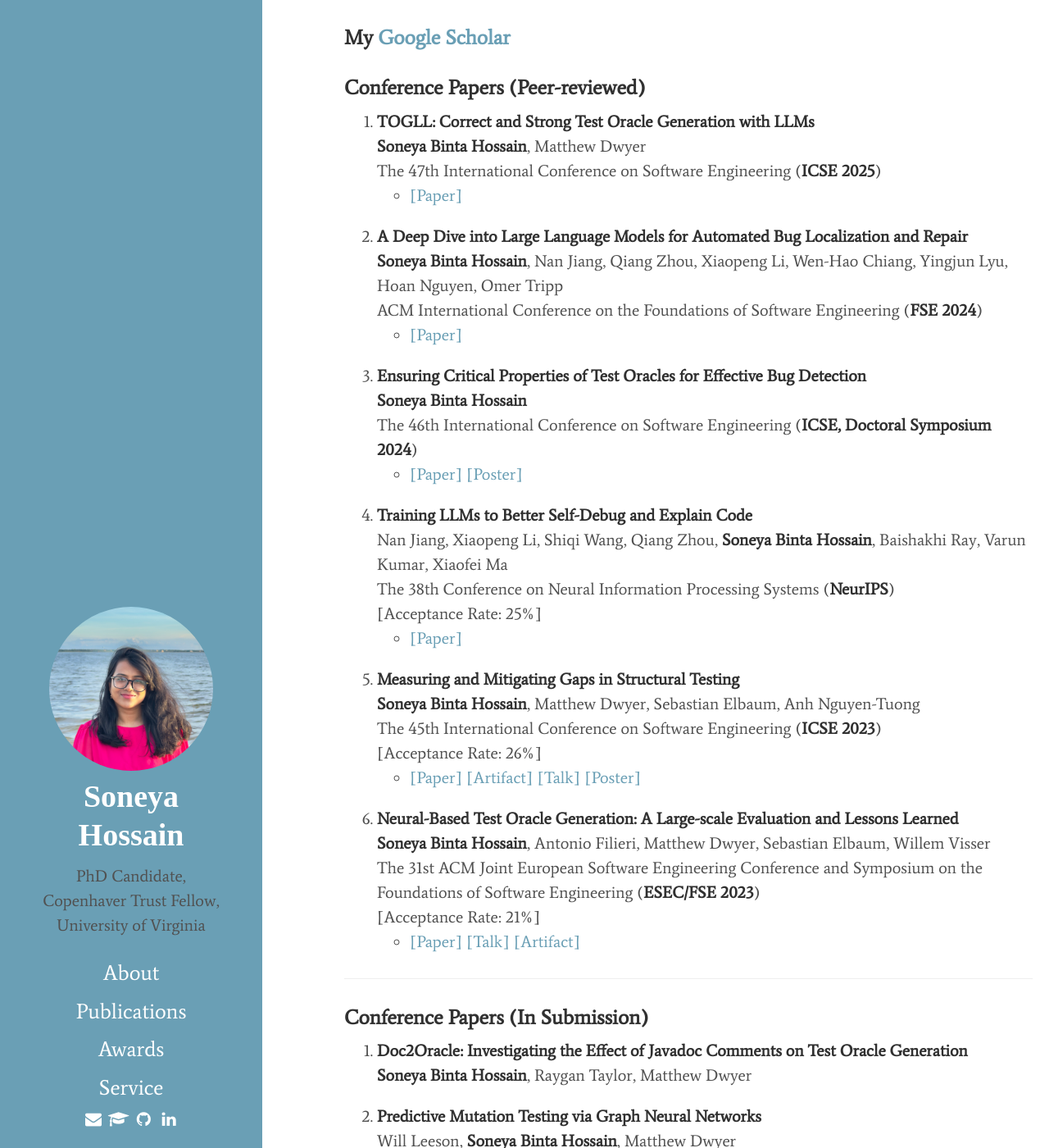
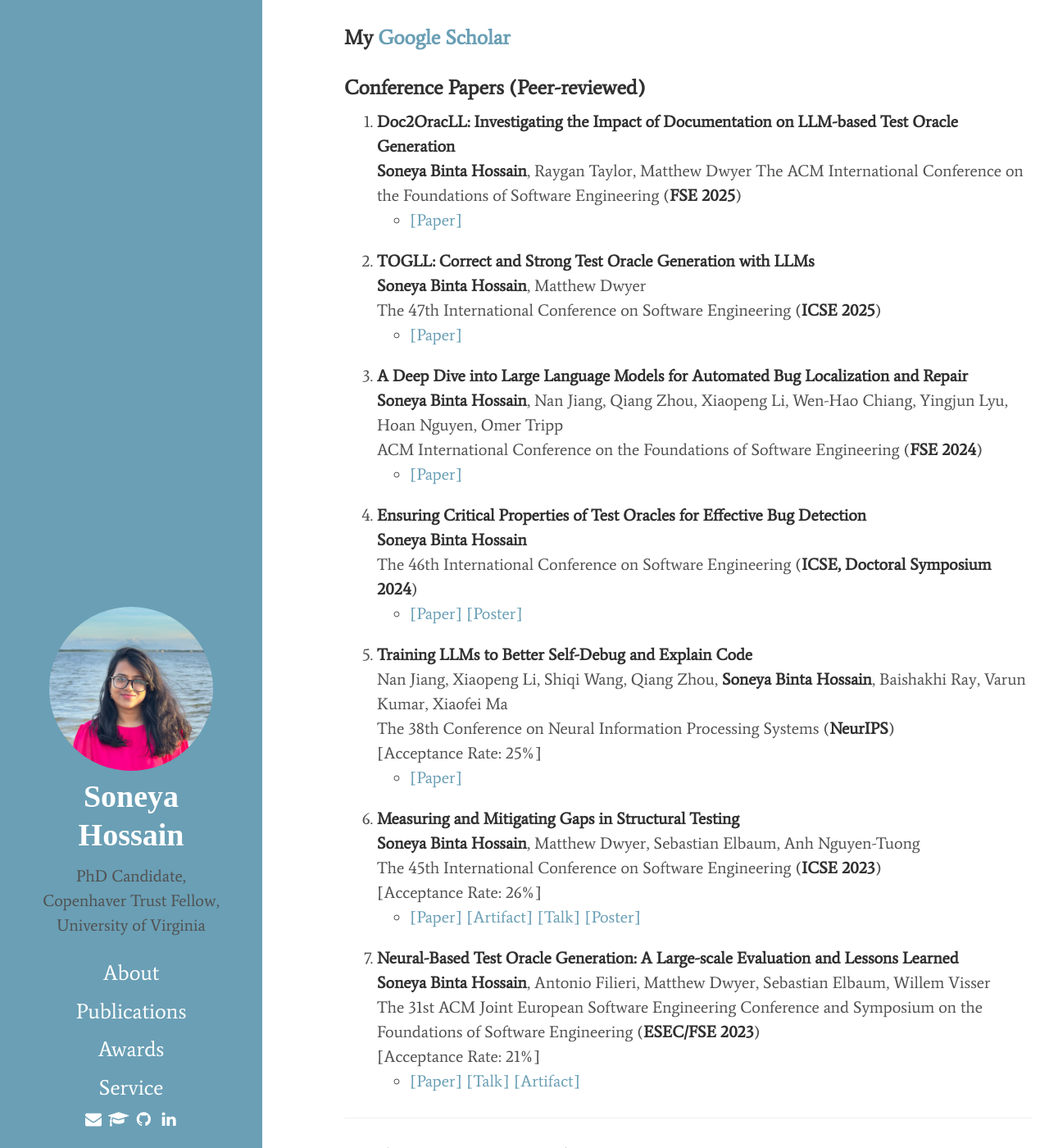
Before and after one commit to soneyahossain/soneyahossain.github.io, a Jekyll site: the page built from publications.md, in a window 1280 px wide and 1400 px high. Shown: the whole window at 82% size. Built offline with Jekyll 4.4.1, drawn with Linux system fonts in a browser that asks for light colours; cached includes are drawn as plain includes.

Commit message:
Update publications.md

```diff
--- a/publications.md
+++ b/publications.md
@@ -6,39 +6,42 @@
 ### My [Google Scholar](https://scholar.google.com/citations?user=xDDfwB8AAAAJ&hl=en)
 
 ### Conference Papers (Peer-reviewed)
+1. **Doc2OracLL: Investigating the Impact of Documentation on LLM-based Test Oracle Generation**
+   **Soneya Binta Hossain**, Raygan Taylor, Matthew Dwyer
+   The ACM International Conference on the Foundations of Software Engineering (**FSE 2025**)
+    - [\[Paper\]](https://arxiv.org/abs/2412.09360)
 
 
-
-1. **TOGLL: Correct and Strong Test Oracle Generation with LLMs**
+3. **TOGLL: Correct and Strong Test Oracle Generation with LLMs**
    **Soneya Binta Hossain**, Matthew Dwyer
    The 47th International Conference on Software Engineering (**ICSE 2025**)
    - [\[Paper\]](https://doi.org/10.48550/arXiv.2405.03786)
 
-2. **A Deep Dive into Large Language Models for Automated Bug Localization and Repair**
+4. **A Deep Dive into Large Language Models for Automated Bug Localization and Repair**
    **Soneya Binta Hossain**, Nan Jiang, Qiang Zhou, Xiaopeng Li, Wen-Hao Chiang, Yingjun Lyu, Hoan Nguyen, Omer Tripp
    ACM International Conference on the Foundations of Software Engineering (**FSE 2024**)
    - [\[Paper\]](https://dl.acm.org/doi/abs/10.1145/3660773)
 
 
-3. **Ensuring Critical Properties of Test Oracles for Effective Bug Detection**
+5. **Ensuring Critical Properties of Test Oracles for Effective Bug Detection**
    **Soneya Binta Hossain**  <br/>
    The 46th International Conference on Software Engineering (**ICSE, Doctoral Symposium 2024**)
    - [\[Paper\]](https://dl.acm.org/doi/10.1145/3639478.3639791)  [\[Poster\]](assets/presentations/ICSE-DS-24-Soneya-A0-28.pdf)
 
 
-4. **Training LLMs to Better Self-Debug and Explain Code**
+6. **Training LLMs to Better Self-Debug and Explain Code**
    Nan Jiang, Xiaopeng Li, Shiqi Wang, Qiang Zhou, **Soneya Binta Hossain**, Baishakhi Ray, Varun Kumar, Xiaofei Ma
    The 38th Conference on Neural Information Processing Systems (**NeurIPS**)
    [Acceptance Rate: 25%]
    - [\[Paper\]](https://arxiv.org/pdf/2405.18649)
 
-5. **Measuring and Mitigating Gaps in Structural Testing**
+7. **Measuring and Mitigating Gaps in Structural Testing**
    **Soneya Binta Hossain**, Matthew Dwyer, Sebastian Elbaum, Anh Nguyen-Tuong
    The 45th International Conference on Software Engineering (**ICSE 2023**)
    [Acceptance Rate: 26%]
    - [\[Paper\]](https://conf.researchr.org/details/icse-2023/icse-2023-technical-track/131/Measuring-and-Mitigating-Gaps-in-Structural-Testing)  [\[Artifact\]](https://github.com/soneyahossain/hcc-gap-recommender/tree/main)  [\[Talk\]](assets/presentations/ICSE-2023-talk.pdf)  [\[Poster\]](assets/presentations/ICSE2023_poster_soneya.pdf)
 
-6. **Neural-Based Test Oracle Generation: A Large-scale Evaluation and Lessons Learned**
+8. **Neural-Based Test Oracle Generation: A Large-scale Evaluation and Lessons Learned**
    **Soneya Binta Hossain**, Antonio Filieri, Matthew Dwyer, Sebastian Elbaum, Willem Visser
    The 31st ACM Joint European Software Engineering Conference and Symposium on the Foundations of Software Engineering (**ESEC/FSE 2023**)
    [Acceptance Rate: 21%]
@@ -49,10 +52,7 @@
 
 ### Conference Papers (In Submission)
 
-1. **Doc2Oracle: Investigating the Effect of Javadoc Comments on Test Oracle Generation**
-   **Soneya Binta Hossain**, Raygan Taylor, Matthew Dwyer
-
-2. **Predictive Mutation Testing via Graph Neural Networks**
+1. **Predictive Mutation Testing via Graph Neural Networks**
    Will Leeson, **Soneya Binta Hossain**, Matthew Dwyer
 
 ---
```
